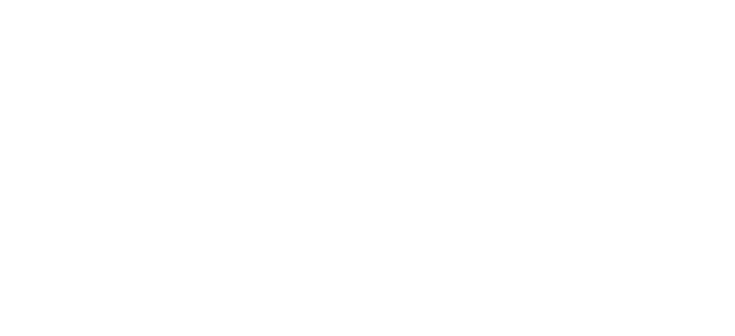
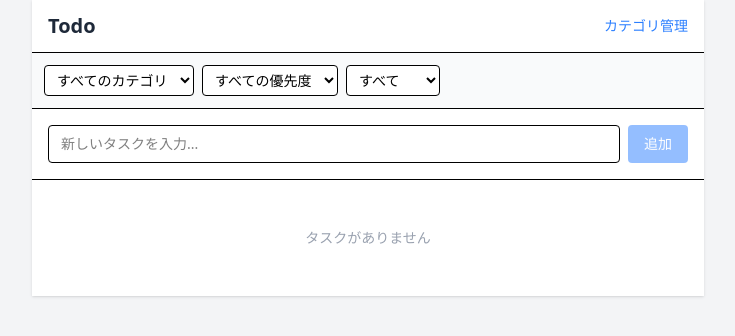
Before and after one commit to s1120258/todo-app, a Next.js app: page / in a window 1280 px wide. Shown: the top 336 px of the page, without its empty margins (272-1007 px from the left). Built offline with nearby package versions, Linux system fonts and the light colour scheme.

Commit message:
feat: implement root layout and page

```diff
--- a/src/app/layout.tsx
+++ b/src/app/layout.tsx
@@ -13,7 +13,7 @@
 }) {
   return (
     <html lang="ja">
-      <body>{children}</body>
+      <body className="bg-gray-100 min-h-screen">{children}</body>
     </html>
   );
 }
--- a/src/app/page.tsx
+++ b/src/app/page.tsx
@@ -1,3 +1,89 @@
+"use client";
+
+import { useState } from "react";
+import { Todo, FilterState } from "@/types/todo";
+import { useTodos } from "@/hooks/useTodos";
+import { useCategories } from "@/hooks/useCategories";
+import TodoForm from "@/components/TodoForm";
+import TodoList from "@/components/TodoList";
+import FilterBar from "@/components/FilterBar";
+import CategoryManager from "@/components/CategoryManager";
+import TodoEditModal from "@/components/TodoEditModal";
+
 export default function Page() {
-  return <div />;
+  const { categories, addCategory, deleteCategory } = useCategories();
+  const { todos, addTodo, toggleTodo, updateTodo, deleteTodo, resetCategory } =
+    useTodos();
+  const [filter, setFilter] = useState<FilterState>({
+    categoryId: null,
+    priority: null,
+    completed: null,
+  });
+  const [showCategoryManager, setShowCategoryManager] = useState(false);
+  const [editingTodo, setEditingTodo] = useState<Todo | null>(null);
+
+  function handleDeleteCategory(id: string) {
+    resetCategory(id);
+    deleteCategory(id);
+  }
+
+  const filteredTodos = todos.filter((todo) => {
+    if (filter.categoryId && todo.categoryId !== filter.categoryId)
+      return false;
+    if (filter.priority && todo.priority !== filter.priority) return false;
+    if (filter.completed !== null && todo.completed !== filter.completed)
+      return false;
+    return true;
+  });
+
+  return (
+    <div className="min-h-screen bg-gray-100">
+      <div className="max-w-2xl mx-auto shadow-sm">
+        <header className="flex justify-between items-center px-4 py-3 bg-white border-b">
+          <h1 className="text-xl font-bold text-gray-800">Todo</h1>
+          <button
+            onClick={() => setShowCategoryManager(true)}
+            className="text-sm text-blue-500 hover:text-blue-700"
+          >
+            カテゴリ管理
+          </button>
+        </header>
+
+        <FilterBar
+          categories={categories}
+          filter={filter}
+          onChange={setFilter}
+        />
+
+        <div className="bg-white">
+          <TodoForm onAdd={addTodo} />
+          <TodoList
+            todos={filteredTodos}
+            categories={categories}
+            onToggle={toggleTodo}
+            onDelete={deleteTodo}
+            onEdit={setEditingTodo}
+          />
+        </div>
+      </div>
+
+      {showCategoryManager && (
+        <CategoryManager
+          categories={categories}
+          onAdd={addCategory}
+          onDelete={handleDeleteCategory}
+          onClose={() => setShowCategoryManager(false)}
+        />
+      )}
+
+      {editingTodo && (
+        <TodoEditModal
+          todo={editingTodo}
+          categories={categories}
+          onSave={updateTodo}
+          onClose={() => setEditingTodo(null)}
+        />
+      )}
+    </div>
+  );
 }
```
